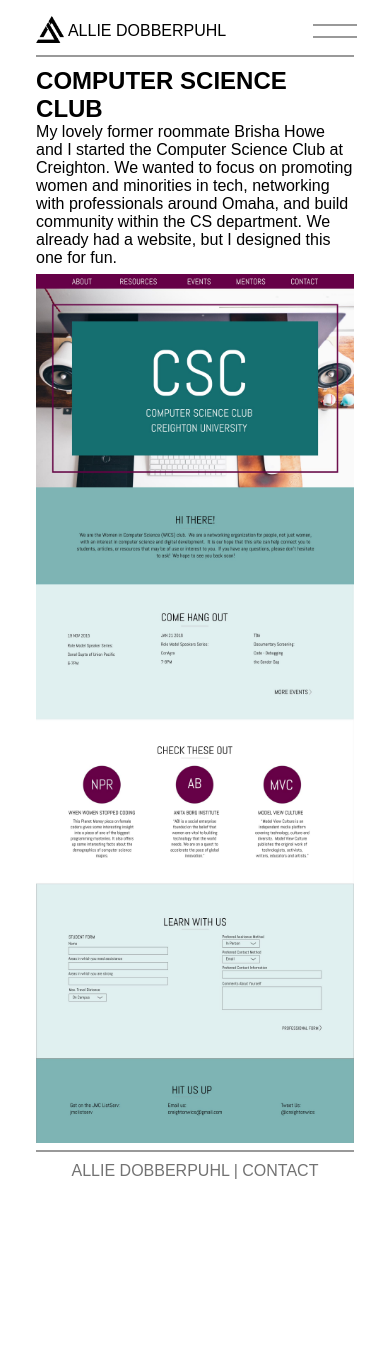
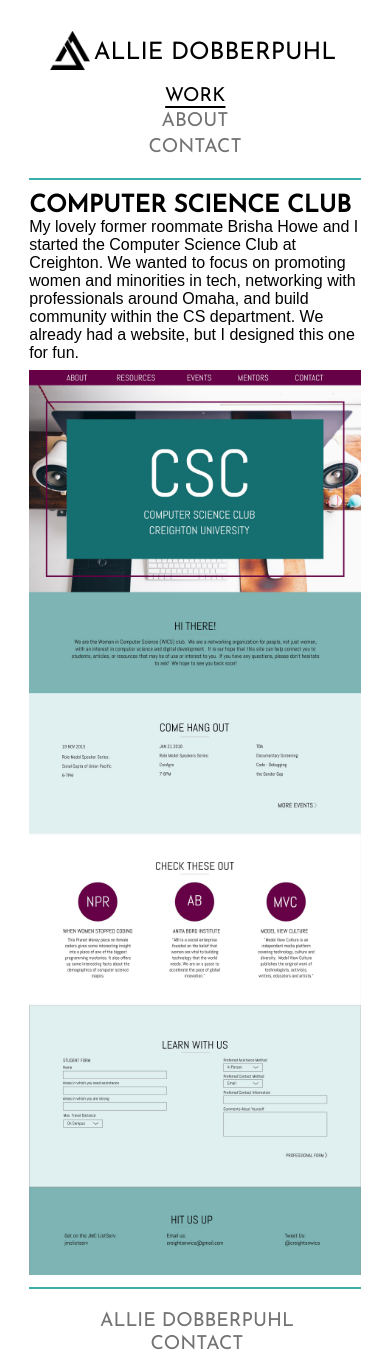
Before and after one commit to adobberpuhl/portfolio, a plain HTML site: page pages/csc.html in a window 390 px wide. Before the commit the page ends 1192 px from the top, so only its background shows below. Drawn offline with nearby package versions, Linux system fonts and the light colour scheme; a script that the page names is missing.

Commit message:
twelfth-commit

```diff
--- a/css/style.css
+++ b/css/style.css
@@ -1,11 +1,14 @@
 body {
-	font-family: "futura-pt", sans-serif;
+	font-family: "Josefin Sans", "futura-pt", sans-serif;
 	font-size: 1em;
 	font-weight: 300;
+	margin: 0;
 }
 
 .head {
 	width: 100%;
+	padding-top:  4vw;
+	padding-bottom: 2vw;
 }
 
 .navBar {
@@ -39,8 +42,8 @@ body {
 }
 
 .ham {
-	position: fixed;
-	right: 7.5%;
+/* 	position: fixed;
+	right: 7.5%; */
 	display: none;
 	width: 44px;
 	height: auto;
@@ -77,16 +80,18 @@ body {
 .ham #menuBot {
 	border: 2px solid #999999;
 	border-top: none;
-	margin-top: 10px
+	margin-top: 10px;
 	top: 22px;
 }
 
 .buttonOpen #menuTop {
+
 	transform: translate(0px, 6px);
 	transition: .5s;
 	border: 1px solid #fff;
 }
 .buttonOpen #menuMid {
+
 	transform: translate(230px);
 	transition: .1s ease-in;
 	opacity: 0;
@@ -96,6 +101,11 @@ body {
 	transform: translate(0px, -6px);
 	transition: .5s;
 	border: 1px solid #fff;
+}
+
+.buttonOpen {
+	position: fixed;
+	right: 2em;
 }
 
 .nav {
@@ -121,7 +131,7 @@ body {
 
 .menu {
 	list-style-type: none;
-	padding-right: 8vw;
+	padding-right: 20%;
 	padding-top: 8vw;
 	display: flex;
 	flex-direction: column;
@@ -179,20 +189,61 @@ body {
 	justify-content: space-between;
 }
 
+.mainNav > li {
+	position: relative;
+	padding-top: .5vw;
+	padding-bottom: .5vw;
+}
+
+.inactive::after {
+	content: "";
+    display: block;
+    height: 0.1em;
+    position: absolute;
+    top: 100%;
+    width: 102%;
+    left: 51%;
+	transform: translate(-50%);
+    background-image: linear-gradient(to right, transparent 50.3%, #3aafa9 50.3%);
+    transition: background-position .2s .1s ease-out;
+    background-size: 200% auto;
+}
+
+.inactive:hover::after {
+	background-position: -100% 0;
+}
+
+.selected {
+	color: #000;
+}
+
+.selected:hover {
+	color:  #000;
+}
+
+.selected::after {
+
+	content: "";
+    display: block;
+    height: 0.1em;
+    position: absolute;
+    top: 100%;
+    width: 102%;
+    left: 51%;
+	transform: translate(-50%);
+    background-image: linear-gradient(to right, transparent 50.3%, #000 50.3%);
+    background-position: -100% 0;
+    background-size: 200% auto;
+}
+
 .nav > a {
 	text-decoration: none;
 	color: #999999;
 	font-weight: 500;
 	font-size: 1.2em;
+
 }
 
-.nav > a:hover {
-	color: #3aafa9;
-}
-
-.selected {
-	color: #000;
-}
 
 a {
 	text-decoration: none;
@@ -208,7 +259,7 @@ hr {
     display: block;
     height: 2px;
     border: 0;
-    border-top: 2px solid #999999;
+    border-top: 2px solid #3aafa9;
     margin-left: auto;
     margin-right: auto;
     margin-top: 1vw;
@@ -238,15 +289,16 @@ hr {
 	margin-right: auto;
 }
 
+
 .work {
-	width: 85%;
+	/* width: 85%; */
 	margin-left: auto;
 	margin-right: auto;
 	display: flex;
 	flex-flow: row;
 	flex-wrap: wrap;
 	justify-content: space-between;
-	padding-top: 1vw;
+	padding-top: 2vw;
 	padding-bottom: 0;
 }
 
@@ -255,9 +307,8 @@ hr {
 }
 
 .projectLink {
-	width: 26vw;
-	height: 26vw;
-	padding-bottom: 1vw;
+	width: 33.33vw;
+	height: 33.33vw;
 }
 
 .project {
@@ -338,13 +389,18 @@ hr {
 	margin-right: auto;
 	font-size: 1.2em;
 	font-weight: 500;
-	padding: 1vw;
+	padding-top: 4vw;
+	padding-bottom: 4vw;
 }
 
 
 .foot > p {
 	margin: 0;
 	color: #737373;
+	width: 50%;
+	display: flex;
+	flex-direction: row;
+	justify-content: space-around;
 }
 
 .foot > p > a {
@@ -362,8 +418,7 @@ hr {
 	width: 85%;
 	margin-left: auto;
 	margin-right: auto;
-	padding-top: 1vw;
-	padding-bottom: 1vw;
+	padding: 2vw 0;
 }
 
 h3 {
@@ -431,30 +486,46 @@ h3 {
 /** RESPONSIVE STUFF **/
 
 
-@media only screen and (max-width: 800px) {
+@media only screen and (max-width: 850px) {
 
 	.mark {
 		width: auto;
 	}
 
+	.mainNav {
+		width: auto;
+		flex-direction: column;
+	}
+
+	.mainNav > li {
+		text-align: right;
+		padding-top: 1.2vw;
+	}
+
+	.mainNav > li > a {
+		position: relative;
+	}
+
 	.work {
-		padding-top: 3vw;
+		padding-top: 2vw;
 		padding-bottom: 1vw;
 	}
 
 	.projectLink {
-		width: 39vw;
-		height: 39vw;
-		padding-bottom: 2vw;
+		width: 50vw;
+		height: 50vw;
+		/* padding-bottom: 2vw; */
 	}
 
-	.mainNav {
+
+
+	/* .mainNav {
 		display: none;
 	}
 
 	.ham, .nav {
 		display: block;
-	}
+	} */
 
 	.name {
 		font-size: 1.5em;
@@ -480,23 +551,75 @@ h3 {
 		padding-bottom: 1vw;
 	}
 
+	.foot {
+		width: 85%;
+		margin-left: auto;
+		margin-right: auto;
+
+	}
+
+	.foot > p {
+		flex-direction: column;
+		text-align: center;
+		width: 85%;
+	}
+
+	.foot > p > a {
+		width: 100%;
+		padding: .5vw;
+	}
+
+}
+
+@media only screen and (max-width: 500px) {
+	.head {
+		padding-top: 6vw;
+	}
+
+	.navBar {
+		flex-direction: column;
+		padding-bottom: 0;
+	}
+
+	.mainNav {
+		margin: 0 auto;
+		padding: 2vw 0;
+	}
+
+	.mainNav > li {
+		text-align: center;
+	}
 }
 
 @media only screen and (max-width: 450px) {
 	.projectLink {
-		width: 78vw;
-		height: 78vw;
+		width: 100vw;
+		height: 100vw;
 	}
 
+}
+
+@media only screen and (max-width: 350px) {
 	.name {
 		font-size: 1em;
 	}
 
-	.logo > a > img {
-		width: 28px;
+	.mainNav {
+		font-size: 1em;
+		padding: 0;
+	}
+
+	.mainNav > li {
+		padding-top: 2vw;
+	}
+
+	.projectPage {
+		padding: 4vw 0;
 	}
 
 	.foot {
 		font-size: 1em;
+
 	}
+
 }
--- a/js/master.js
+++ b/js/master.js
@@ -1,9 +1,15 @@
-$(document).ready(function() {
-    var $toggleButton = $('.ham'),
-        $menuWrap = $('.nav');
+$(window).load(function() {
+   $("section").each(function(index) {
+	    $(this).delay(400*index).slideDown(300);
+	});
+});
 
-    $toggleButton.on('click', function() {
-        $(this).toggleClass('buttonOpen');
-        $menuWrap.toggleClass('menuShow');
-    });
-});
+// $(document).ready(function() {
+//     var $toggleButton = $('.ham'),
+//         $menuWrap = $('.nav');
+
+//     $toggleButton.on('click', function() {
+//         $(this).toggleClass('buttonOpen');
+//         $menuWrap.toggleClass('menuShow');
+//     });
+// });
--- a/pages/csc.html
+++ b/pages/csc.html
@@ -10,7 +10,9 @@
 
 	<title>AD | CSC</title>
 	<link rel="stylesheet" href="../css/style.css">
-	<script src="https://use.typekit.net/odx3kwh.js"></script>
+	<link href="https://fonts.googleapis.com/css?family=Josefin+Sans" rel="stylesheet">
+	<script src="https://use.typekit.net/odx3kwh.js">
+	</script>
 	<script>try{Typekit.load({ async: true });}catch(e){}</script>
 </head>
 <body>
@@ -27,9 +29,9 @@
 			</div>
 
 			<ul class="mainNav">
-				<a href="../index.html"><li class="selected">WORK</li></a>
-				<a href="about.html"><li>ABOUT</li></a>
-				<a href="contact.html"><li>CONTACT</li></a>
+				<li><a class="selected" href="../index.html">WORK</a></li>
+				<li><a class="inactive" href="about.html">ABOUT</a></li>
+				<li><a class="inactive" href="contact.html">CONTACT</a></li>
 			</ul>
 
 			<div class="ham">
@@ -71,7 +73,7 @@
 	<hr>
 
 	<section class="foot">
-		<p><a href="../index.html">ALLIE DOBBERPUHL</a> | <a href="pages/contact.html">CONTACT</a></p>
+		<p><a href="../index.html">ALLIE DOBBERPUHL</a><a href="contact.html">CONTACT</a></p>
 	</section>
 
 	<script src="../js/jquery-3.1.1.min.js" charset="utf-8"></script>
```
Also changed, not shown: index.html (+8 -6 lines), pages/about.html (+7 -6 lines), pages/animatedbookcovers.html (+6 -4 lines), pages/burnes.html (+6 -4 lines), pages/collage.html (+6 -4 lines), pages/contact.html (+8 -6 lines), pages/creightonian.html (+7 -5 lines), pages/deforestation.html (+7 -5 lines), pages/discoveryguide.html (+7 -5 lines), pages/dnd.html (+7 -5 lines), pages/mulemask.html (+7 -5 lines), pages/parks.html (+7 -5 lines).
